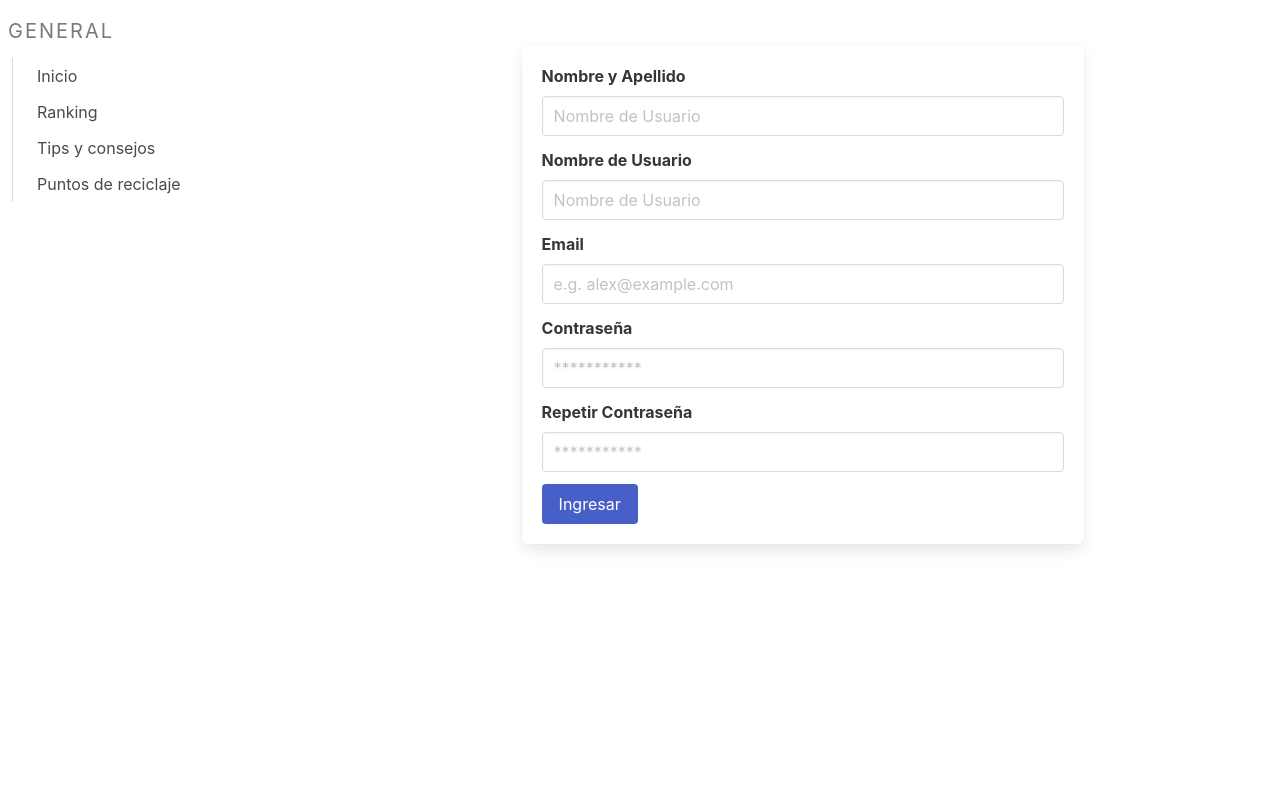
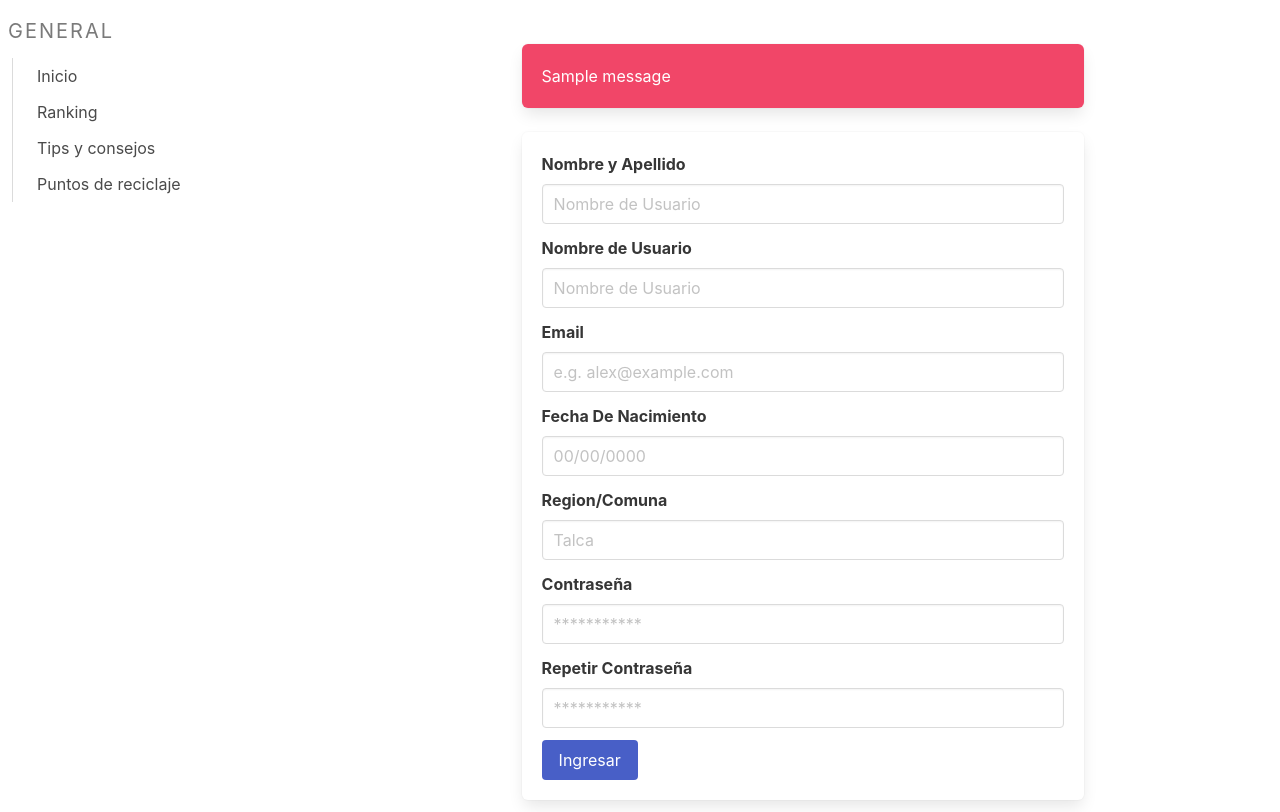
Before and after one commit to Bodoque-dios/Proyecto-2, a Flask app: page /signup.html in a window 1280 px wide. Shown: the part 56-868 px from the top of the page. Before the commit the page ends 606 px from the top, so only its background shows below. Run offline with Flask 2, Linux system fonts and the light colour scheme; one stand-in notice (Sample message) is shown.

Commit message:
Registro listo

```diff
--- a/main.py
+++ b/main.py
@@ -79,6 +79,7 @@ def signin():
 
 @app.route('/signup.html')
 def signup():
+
     return render_template('/signup.html')
 
 
@@ -124,6 +125,28 @@ def nosotros():
 def formulario():
     return render_template('/formulario_puntos.html')
 
+@app.route('/registrar', methods=['POST'])
+def register():
+    if request.form['contraseña1'] != request.form['contraseña2']:
+        flash('Claves no iguales')
+        return redirect('/signup.html')
+    users = users_gs.get_all_records()
+    users_new_id = int(users[0]['id'] + 1)
+    imagen = 'https://picsum.photos/id/'+str(users_new_id)+'/64/64'
+    row = [users_new_id,request.form['nombre'],request.form['usuario'],request.form['contraseña1'],request.form['email'],request.form['fdn'],request.form['region/comuna'],imagen]
+
+    users_gs.insert_row(row,2)
+
+    session['id'] =  users_new_id
+    session['usuario'] = request.form['usuario']
+    session['nombre'] = request.form['nombre']
+    session['mail'] = request.form['email']
+    session['fdn'] = request.form['fdn']
+    session['region/comuna'] = request.form['region/comuna']
+    session['img'] = imagen
+    session['active'] = True
+    return redirect('/')
+
 
 if __name__ == "__main__":
     app.run(debug=True)
--- a/templates/signup.html
+++ b/templates/signup.html
@@ -1,8 +1,18 @@
 {% extends "layout.html" %}
 {% block body %}
 <div class="columns is-mobile mt-4">
+
 	<br>
 	<div class="column is-three-fifths is-offset-one-fifth">
+		    {% with messages = get_flashed_messages() %}
+      {% if messages %}
+        {% for message in messages %}
+          <div class="box has-background-danger has-text-white">
+            {{ message }}
+          </div>
+        {% endfor %}
+      {% endif %}
+    {% endwith %}
 		<form action="/registrar" method="POST" class="box">
 			<div class="field">
 				<label class="label">Nombre y Apellido</label>
@@ -24,6 +34,19 @@
 				</div>
 			</div>
 
+
+			<div class="field">
+				<label class="label">Fecha De Nacimiento</label>
+				<div class="control has-icons-right">
+					<input class="input" placeholder="00/00/0000" name="fdn" required>
+				</div>
+			</div>
+			<div class="field">
+				<label class="label">Region/Comuna</label>
+				<div class="control has-icons-right">
+					<input class="input" type ="text" placeholder="Talca" name="region/comuna" required>
+				</div>
+			</div>
 			<div class="field">
 				<label class="label">Contraseña</label>
 				<div class="control has-icons-right">
```
